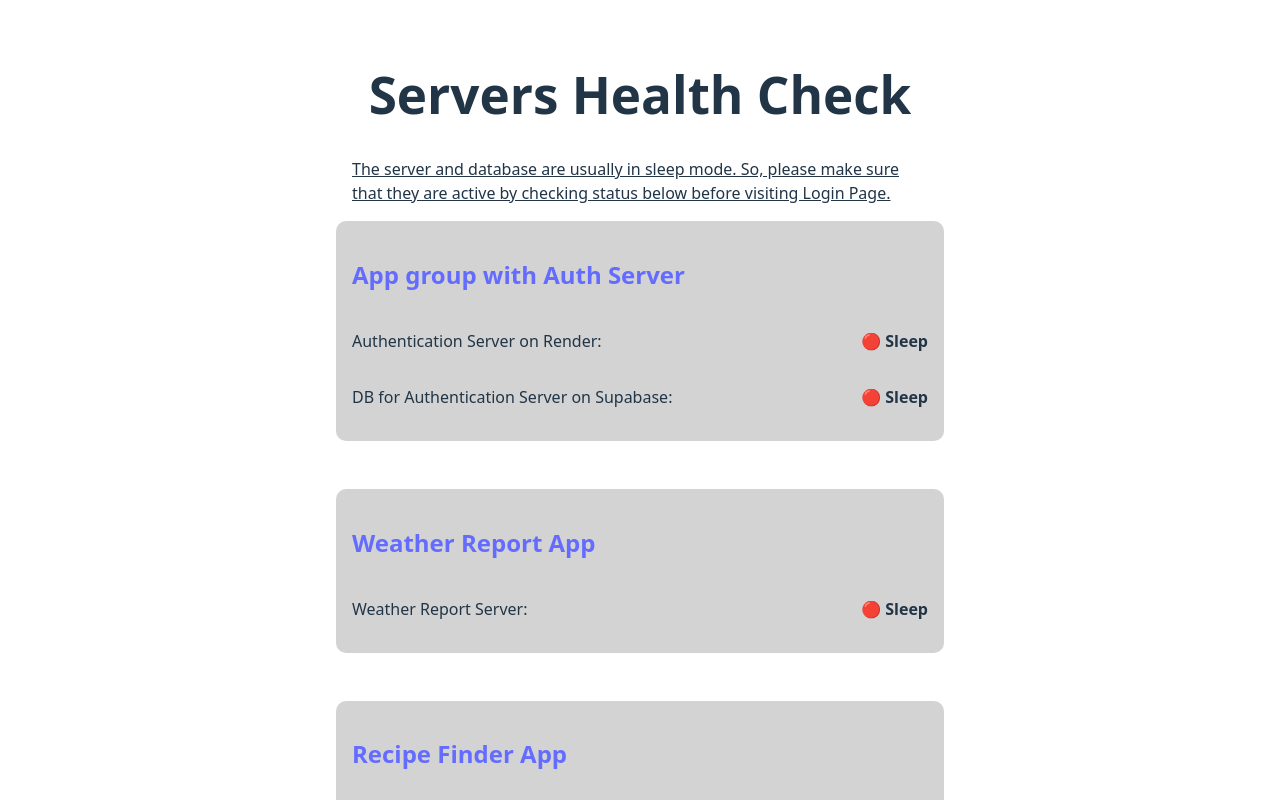
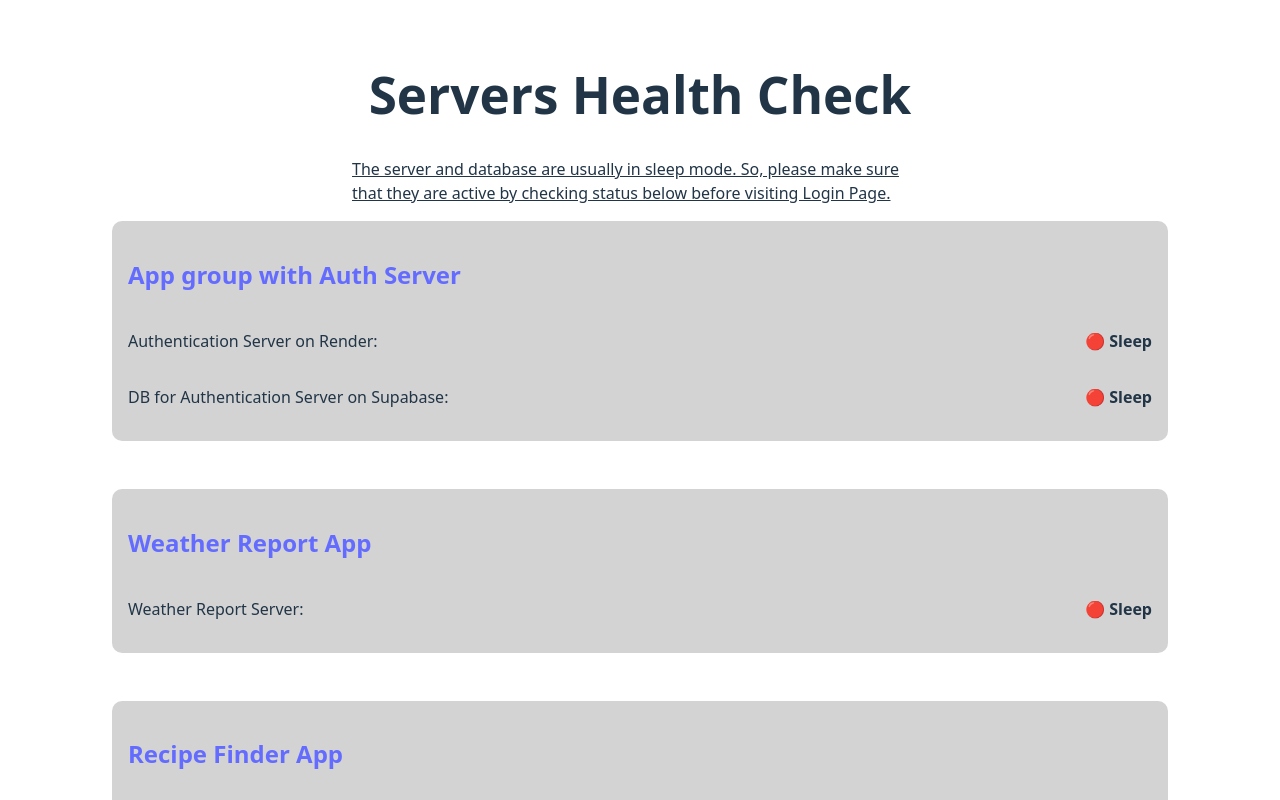
Before and after one commit to kappasan21/server-health-check, a React (Vite) app: page / in a window 1280 px wide. Shown: the top 800 px of the page. Built offline with nearby package versions, Linux system fonts and the light colour scheme; no server answers.

Commit message:
GUI updates

```diff
--- a/src/App.css
+++ b/src/App.css
@@ -15,7 +15,7 @@
 ul {
   /* list-style: none; */
   text-align: left;
-  max-width: 45vw;
+  /* max-width: 45vw; */
   margin: 0 auto 2rem auto;
   display: flex;
   flex-direction: column;
```
